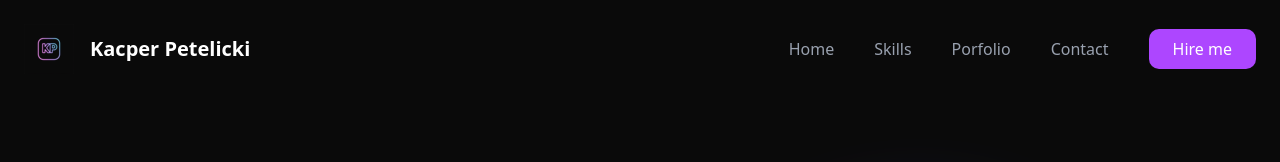
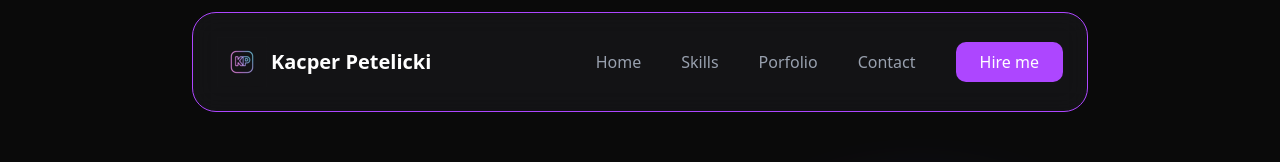
Before and after one commit to Kacperrrr2/portfolio-kacperrrr2, a Next.js app: page / in a window 1280 px wide. Shown: the top 162 px of the page. Built offline with nearby package versions, Linux system fonts and the light colour scheme.

Commit message:
style: improve header styling

```diff
--- a/components/Header.tsx
+++ b/components/Header.tsx
@@ -14,12 +14,20 @@ const Header = () => {
 
     return (
 
-        <header className='fixed top-0 left-0 w-full bg-[#0a0a0a] p-6 text-white z-50'>
+        <header className='fixed top-3 left-1/2 -translate-x-1/2 w-full max-w-4xl bg-zinc-900/70 backdrop-blur-md p-6 text-white z-50 rounded-3xl border border-purple-500'>
 
 
             <div className='flex items-center justify-between w-full'>
-                <div className='flex items-center gap-4 text-xl font-bold'>
-                    <Image src={Logo} alt='logo'/> Kacper Petelicki
+                <div className='flex items-center gap-1 text-xl font-bold'>
+                    <motion.span
+                        whileHover={{
+                            rotate: [0, 14, -8, 14, -4, 10, 0],
+                            scale: [1, 1.3, 1.1, 1.2, 1],
+                        }}
+                        transition={{ duration: 1.5, repeat: Infinity, repeatDelay: 2 }}
+                    >
+                        <Image src={Logo} alt='logo'/>
+                    </motion.span>    Kacper Petelicki
                 </div>
 
                 <nav className='hidden md:flex flex-row items-center gap-10 text-gray-400'>
```
